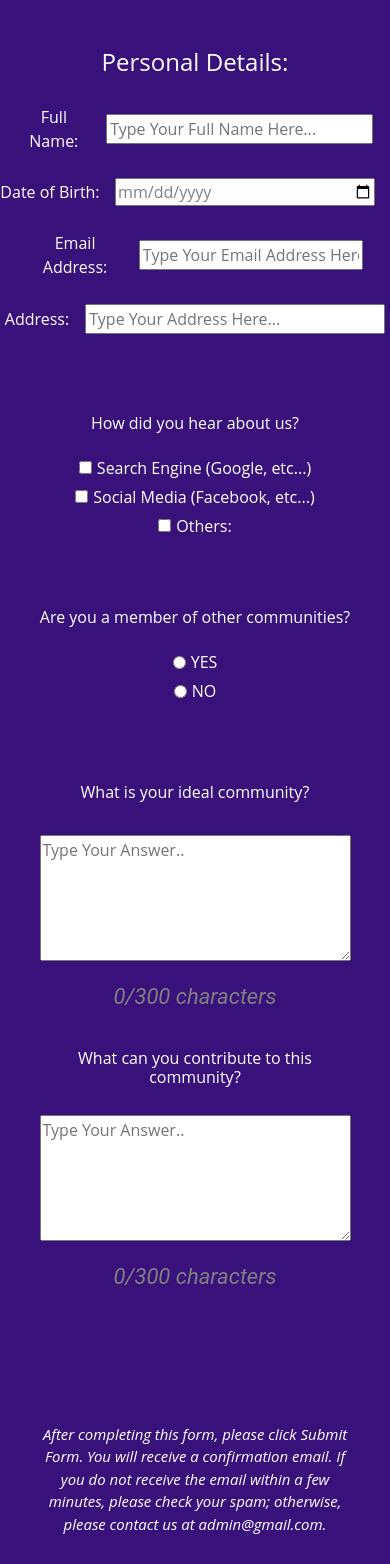
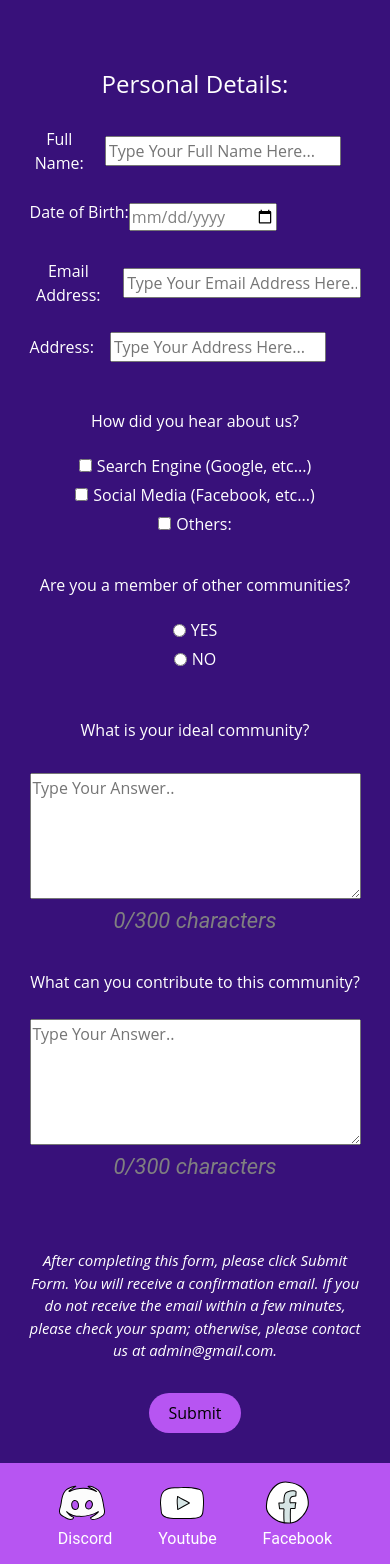
Before and after one commit to jahaziel1988/miniproject2_kjp, a React (Create React App) app: page /registration in a window 390 px wide. Shown: the part 220-1784 px from the top of the page. Built offline with nearby package versions, Linux system fonts and the light colour scheme.

Commit message:
Footer Name, API, Add-Button, RegForm Reponsiveness

```diff
--- a/package.json
+++ b/package.json
@@ -6,6 +6,7 @@
     "@testing-library/jest-dom": "^5.16.5",
     "@testing-library/react": "^13.4.0",
     "@testing-library/user-event": "^13.5.0",
+    "axios": "^1.4.0",
     "bootstrap": "^5.3.0",
     "react": "^18.2.0",
     "react-dom": "^18.2.0",
--- a/src/Views/AddHighlightPage/AddHighlight.css
+++ /dev/null
@@ -1,36 +0,0 @@
-.add-highlight-container {
-    position: fixed;
-    top: 30%;
-    left: 0;
-    right: 0;
-    bottom: 0;
-    display: flex;
-    align-items: center;
-    justify-content: center;
-    z-index: 9999;
-}
-p{
-    font-family: Roboto;
-    font-size: 30px;
-    margin-top: 14px;
-}
-.add-highlight-box {
-    position: relative;
-    background-color: #b755f2;
-    padding: 16px;
-    border-radius: 8px;
-    text-align: center;
-    color: #ffffff;
-}
-.exit-button {
-    position: absolute;
-    top: 1px;
-    left: 1px;
-    color: #38117a;
-    background-color: #b755f2;
-    border: none;
-    font-weight: bold;
-}
-.exit-button:hover {
-        color: white;
-}
--- a/src/Views/AddHighlightPage/AddHighlight.js
+++ /dev/null
@@ -1,22 +0,0 @@
-import React from 'react';
-import './AddHighlight.css';
-
-const AddHighlightForm = () => {
-
-  return (
-    <div className='add-highlight-container'>
-        <div className="add-highlight-box">
-            <form>
-                <button className='exit-button'>
-                  X
-                </button>
-                <p>
-                  Become a member and showcase your highlights!
-                </p>
-            </form>
-        </div>
-    </div>
-  );
-};
-
-export default AddHighlightForm;
--- a/src/Views/Footer/Footer.css
+++ b/src/Views/Footer/Footer.css
@@ -7,3 +7,15 @@
     display: flex;
     justify-content: space-evenly;
 }
+li{
+    display: flex;
+    flex-direction: column;
+}
+p{
+    font-family: Roboto;
+    color: white;
+    cursor: pointer;
+}
+a{
+    text-decoration: none;
+}
--- a/src/Views/Footer/Footer.js
+++ b/src/Views/Footer/Footer.js
@@ -8,13 +8,16 @@ const Footer = () => {
             <footer className='footer container-fluid py-3'>
                 <ul className='m-0 p-0'>
                     <li>
-                        <a href='https://discord.gg/2RyvhZa4'><img src={discord} alt="discord logo"></img></a>
+                        <a href='https://discord.gg/2RyvhZa4'><img src={discord} alt="discord logo"></img>
+                        <p>Discord</p></a>
                     </li>
                     <li>
-                        <a href='https://www.youtube.com/@nba2klebrowncity2klc61'><img src={youtube} alt="youtube logo"></img></a>
+                        <a href='https://www.youtube.com/@nba2klebrowncity2klc61'><img src={youtube} alt="youtube logo"></img>
+                        <p>Youtube</p></a>
                     </li>
                     <li>
-                        <a href='https://www.facebook.com/NBA2KLebrownCity2KLC'><img src={facebook} alt="facebbok logo"></img></a>
+                        <a href='https://www.facebook.com/NBA2KLebrownCity2KLC'><img src={facebook} alt="facebbok logo"></img>
+                        <p>Facebook</p></a>
                     </li>
                 </ul>
             </footer>
--- a/src/Views/Gallery/Gallery.css
+++ b/src/Views/Gallery/Gallery.css
@@ -22,10 +22,12 @@
 .highlight-description {
     color: #FFF;
     font-family: Roboto;
+    margin-bottom: 50px;
 }
 .highlight-description p{
     margin: 0;
     line-height: 1.5;
+    margin-bottom: 20px;
 }
 
 .add-button {
@@ -84,3 +86,7 @@
     font-weight: bold;
     cursor: pointer;
 }
+.bottom-center button:hover{
+    background-color: #FFF;
+    color: #38117a;
+}
--- a/src/Views/Gallery/Gallery.js
+++ b/src/Views/Gallery/Gallery.js
@@ -1,7 +1,6 @@
 import React, { useState, useRef } from 'react';
 import Navbar from '../Navbar/Navbar';
 import Footer from '../Footer/Footer';
-import AddHighlightForm from '../AddHighlightPage/AddHighlight';
 import './Gallery.css';
 
 import highlight1 from '../../vids/pao_highlight.mp4';
@@ -27,8 +26,6 @@ import thumbnail16 from '../../img/Thumbnail-img-YUMMY.png';
 const GalleryPage = () => {
   const [playingCard, setPlayingCard] = useState(null);
   const videoRef = useRef(null);
-  const [isFormVisible, setIsFormVisible] = useState(false);
-  const [cards, setCards] = useState([]);
 
   const handleCardClick = (cardId) => {
     if (playingCard === cardId) {
@@ -38,20 +35,6 @@ const GalleryPage = () => {
       setPlayingCard(cardId);
     }
   };
-
-  const handleAddHighlightClick = () => {
-    setIsFormVisible(true);
-  };
-
-  const handleFormSubmit = (highlightData) => {
-    const newCard = {
-      id: cards.length + 1,
-      ...highlightData,
-    };
-    setCards((prevCards) => [...prevCards, newCard]);
-    setIsFormVisible(false);
-  };
-
 
 return (
 
@@ -64,9 +47,6 @@ return (
             <p className="highlight-description text-start text-sm-center fs-4">
                 Show off your epic moments, jaw-dropping plays, and unforgettable highlights! This is your chance to shine and share your best gaming moments with the world. Whether it's an insane headshot, a clutch victory, or a mind-blowing combo, we want to see it all. Get ready to level up and make your mark in the highlight reel!
             </p>
-            <div className='my-3 container-fluid text-center text-sm-center text-md-end text-lg-end text-xl-end'>
-                <button className="add-button p-2" onClick={handleAddHighlightClick}> Add Your Highlights</button>
-            </div>
         </div>
 
     <div className="highlight-cards">
@@ -453,10 +433,6 @@ return (
         </div>
 
     </div>
-    {isFormVisible && <AddHighlightForm />}
-    {isFormVisible ? (
-        <AddHighlightForm onSubmit={handleFormSubmit} />
-      ) : null}
     </div>
 
     <Footer />
--- a/src/Views/Navbar/Navbar.css
+++ b/src/Views/Navbar/Navbar.css
@@ -6,7 +6,7 @@
 }
 .navbar-lebrown-city-link {
   text-decoration: none;
-  color: white
+  color: white;
 }
 
 .navbar {
--- a/src/Views/Registration/Registration.css
+++ b/src/Views/Registration/Registration.css
@@ -165,34 +165,55 @@ textarea{
     font-size: 22px;
 }
 
-@media screen and (max-width: 800px) {
-    .form-container{
-        height: 270vh;
+@media screen and (max-width: 400px) {
+    .form-container {
         width: 90vw;
-        border: none;
+        padding: 10px;
     }
 
     .bottom-info {
-        margin-top: 100px;
+        margin-top: 50px;
     }
 
-    .space-top{
-        margin-top: 70px;
-    }
-    .memberCom{
-        margin-top: 70px;
-        margin-bottom: 80px;
+    .space-top {
+        margin-top: 40px;
     }
 
+    .memberCom {
+        margin-top: 40px;
+        margin-bottom: 50px;
+    }
     .reg-form {
-        padding-top:10px;
+        padding-top: 10px;
     }
 
     .contribute {
-        margin-top: 70px;
+        margin-top: 40px;
     }
 
     .submit-container {
         margin-top: 10px;
     }
+    .input-label {
+        width: 100%;
+        margin-right: 0;
+        margin-bottom: 10px;
+        text-align: left;
+    }
+    .input-container {
+        align-items: flex-start;
+    }
+    .input-name,
+    .input_dob,
+    .input_address,
+    .input_emailAdd {
+        width: 100%;
+        max-width: 300px;
+    }
 }
+
+@media screen and (max-width: 600px) {
+    .form-container{
+        border: none;
+    }
+}
--- a/src/Views/Registration/Registration.js
+++ b/src/Views/Registration/Registration.js
@@ -2,6 +2,8 @@ import React, { useState } from 'react';
 import './Registration.css';
 import Navbar from "../Navbar/Navbar";
 import Footer from "../Footer/Footer";
+import axios from 'axios';
+
 
 const Registration = () => {
   const [submit, setSubmit] = useState('Submit');
@@ -14,38 +16,43 @@ const Registration = () => {
   const [address, setAddress] = useState('');
   const [heardAboutUs, setHeardAboutUs] = useState(false);
   const [memberOfCommunities, setMemberOfCommunities] = useState('');
+  const API_ENDPOINT_URL = 'https://jsonplaceholder.typicode.com/posts';
 
-  const handleSubmitButton = (e) => {
+  const handleSubmitButton = async (e) => {
     e.preventDefault();
 
     const validateEmail = (email) => {
       const re = /\S+@\S+\.\S+/;
       return re.test(email);
-    }
+    };
 
     const calculateAge = (dobString) => {
       const today = new Date();
       const dob = new Date(dobString);
-      const age = today.getFullYear() - dob.getFullYear();
+      let age = today.getFullYear() - dob.getFullYear();
       const m = today.getMonth() - dob.getMonth();
       if (m < 0 || (m === 0 && today.getDate() < dob.getDate())) {
         age--;
       }
       return age;
+    };
+
+    if (calculateAge(dob) < 7) {
+      alert('You must be at least 7 years old to register. Thank you!');
+      return;
     }
 
-    if (calculateAge(dob) < 10) {
-      alert('You must be at least 10 years old to register. Thank you!');
-      return;
-
-
-    }
-
-    if (fullName.trim() === '' || dob === '' || email.trim() === '' || address.trim() === '' || !heardAboutUs ||
+    if (
+      fullName.trim() === '' ||
+      dob === '' ||
+      email.trim() === '' ||
+      address.trim() === '' ||
+      !heardAboutUs ||
       memberOfCommunities.trim() === '' ||
       idealCommunity.trim() === '' ||
-        contribution.trim() === '') {
-          alert('Please answer all the question. Thank you!');
+      contribution.trim() === ''
+    ) {
+      alert('Please answer all the questions. Thank you!');
       return;
     }
 
@@ -54,12 +61,29 @@ const Registration = () => {
       return;
     }
 
+    try {
+      const payload = {
+        fullName,
+        dob,
+        email,
+        address,
+        heardAboutUs,
+        memberOfCommunities,
+        idealCommunity,
+        contribution,
+      };
+
+      const response = await axios.post(API_ENDPOINT_URL, payload);
+      console.log(response.data);
+
       setSubmit('Submitted');
       setShowMessage(true);
+    } catch (error) {
+      console.error(error);
+    }
   };
 
   const handleOkayButton = () => {
-
     setSubmit('Submit');
     setShowMessage(false);
   };
@@ -88,21 +112,22 @@ const Registration = () => {
     setMemberOfCommunities(e.target.value);
   };
 
+
   const handleCommunity = (e) => {
     const text = e.target.value;
-    setIdealCommunity(text.substring(0,300));
+    setIdealCommunity(text.substring(0, 300));
   };
 
   const handleContribution = (e) => {
     const text = e.target.value;
     setContribution(text.substring(0, 300));
-  }
+  };
 
   return (
     <>
       <Navbar />
       <form className="reg-form">
-        <h1 className="reg-title display-1">Registration</h1>
+        <h1 className="reg-title display-1 mb-5">Registration</h1>
         {showMessage && (
           <div className="message-box">
             <p>You have successfully submitted the form.</p>
```
Also changed, not shown: 1 other file (tests, documents, lock files or other folders). Lines whose indentation alone changed are shown as unchanged.
